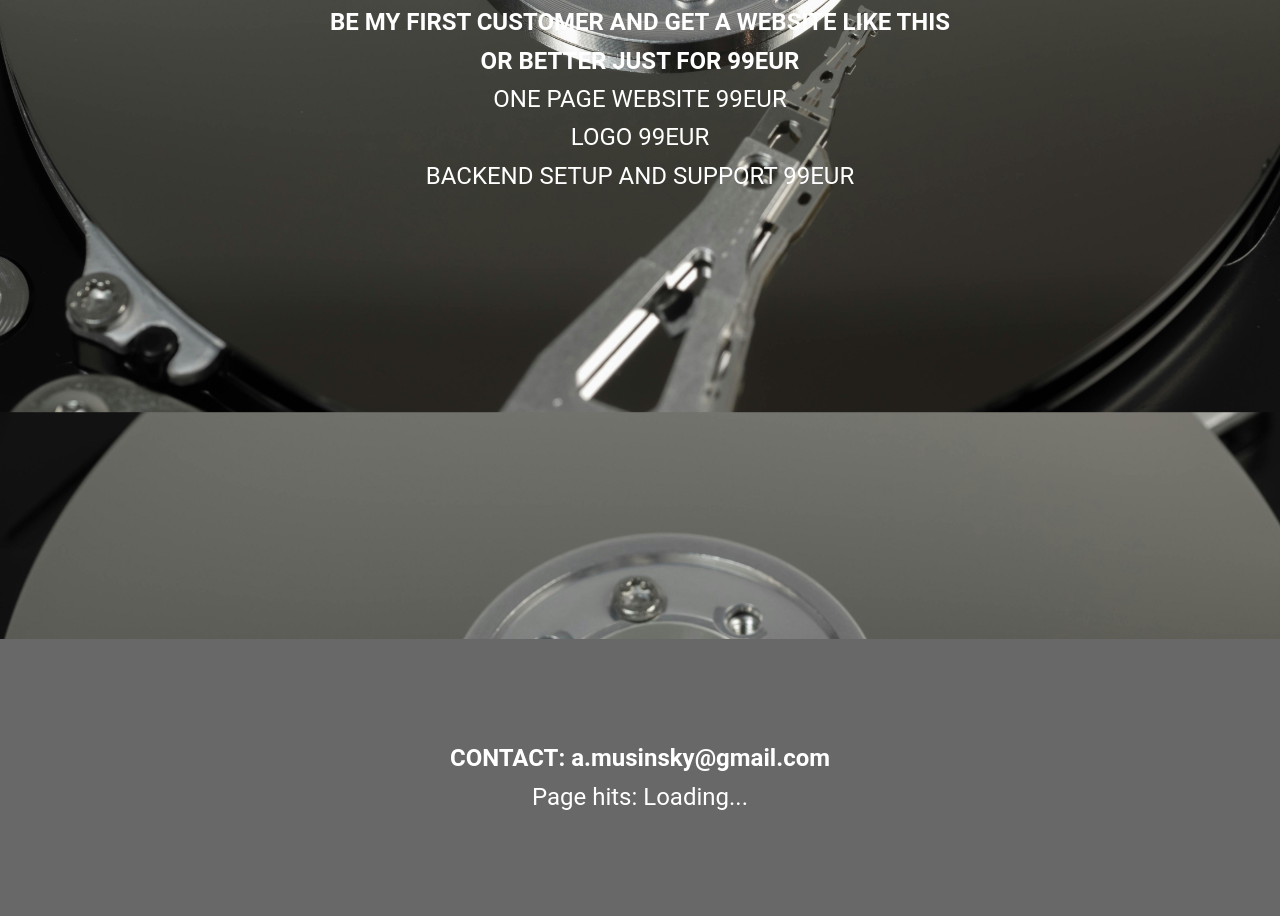
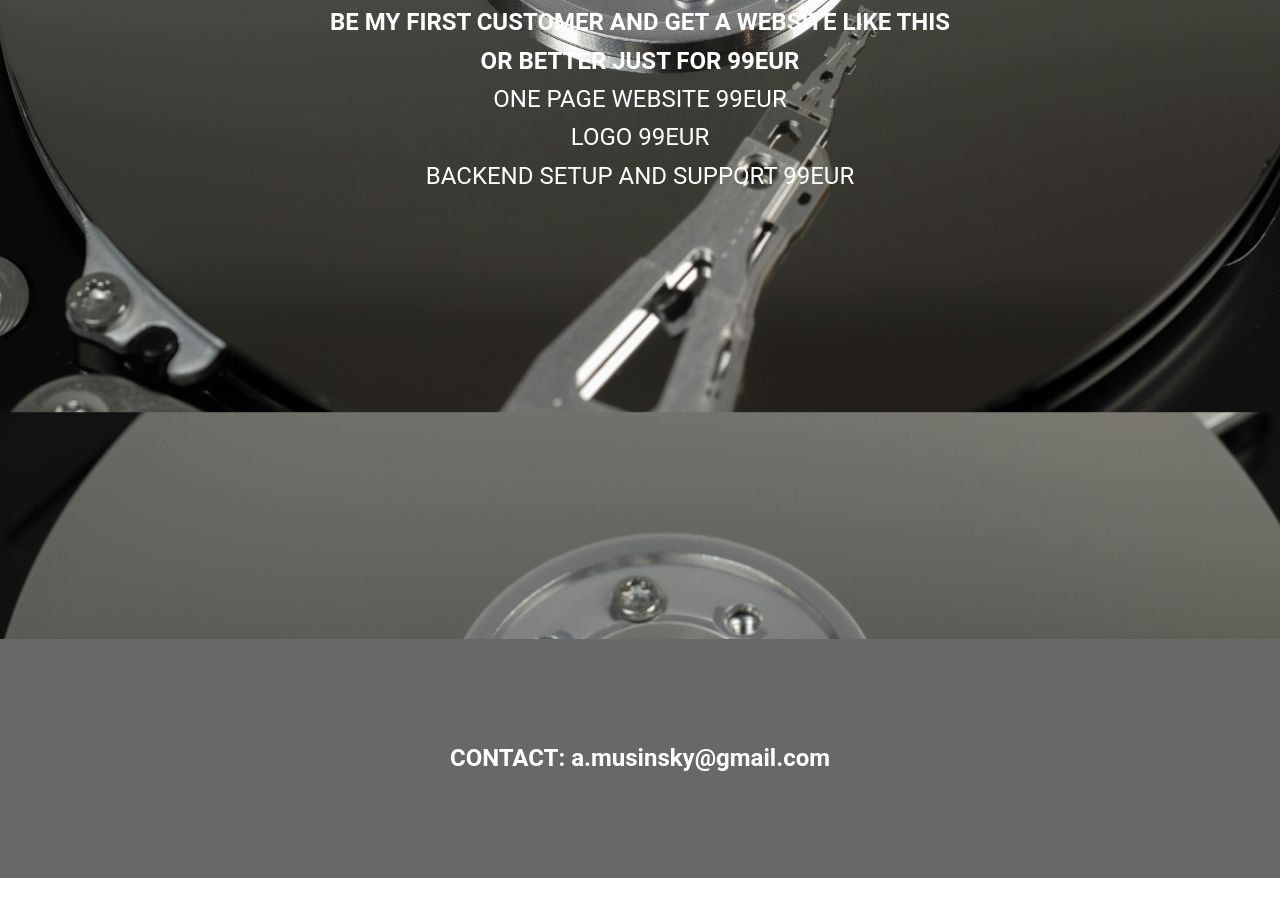
Before and after one commit to amusinsky/developing-website2, a website: page index.html in a window 1280 px wide. Shown: the part 1836-2752 px from the top of the page. After the commit the page ends 2714 px from the top, so only its background shows below. Drawn offline with Linux system fonts and the light colour scheme.

Commit message:
Update index.html

```diff
--- a/index.html
+++ b/index.html
@@ -38,8 +38,7 @@
     </div>
     <section class="content-section">
         <h2>CONTACT: a.musinsky@gmail.com</h2>
-        <p>Page hits: <span id="hit-count">Loading...</span></p>
-    </section>
+      </section>
 
 </body>
 </html>
```
